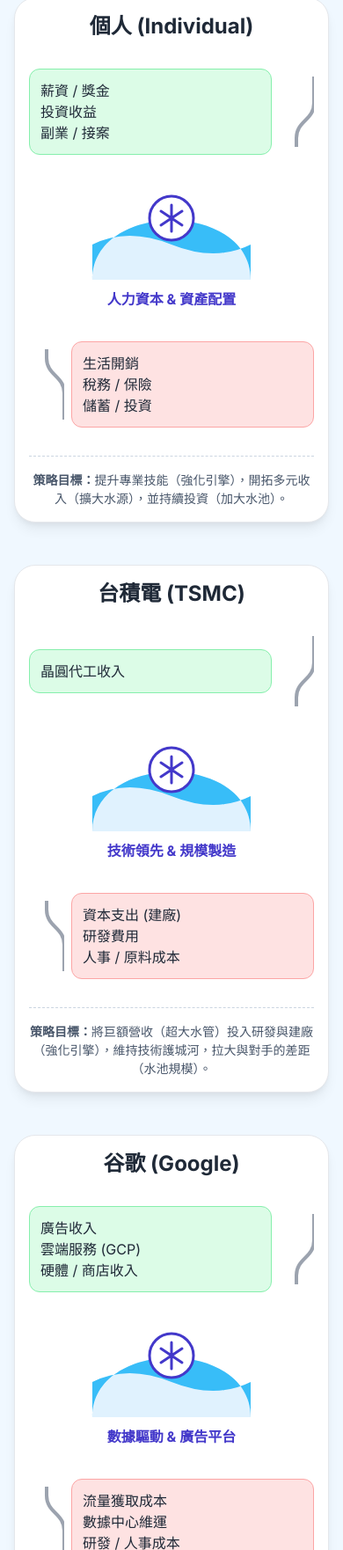
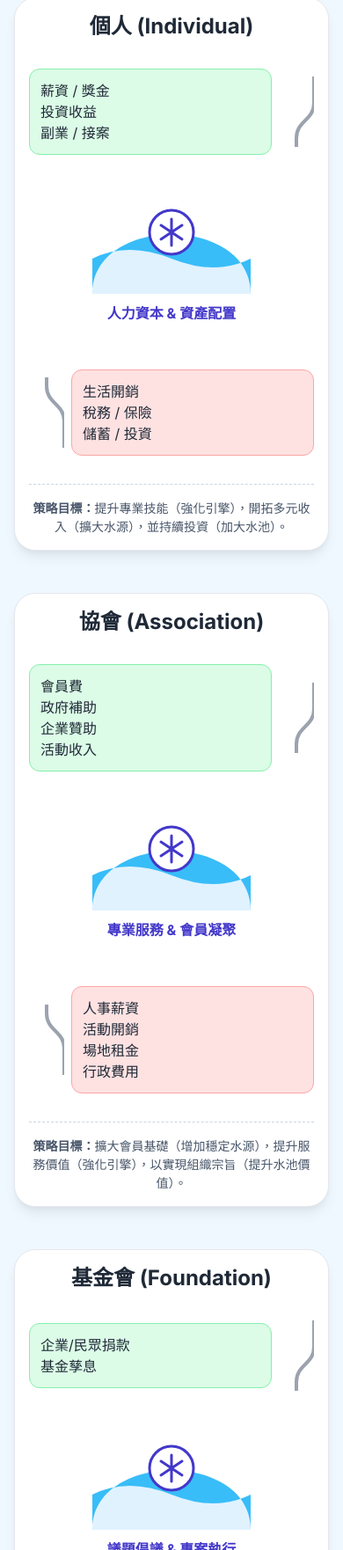
Before and after one commit to tommyliu2009/tommyliu2009.github.io, a plain HTML site: page flow.html in a window 390 px wide. Shown: the part 1662-3424 px from the top of the page at 88% size. Drawn offline with nearby package versions, Linux system fonts and the light colour scheme.

Commit message:
Update flow.html

```diff
--- a/flow.html
+++ b/flow.html
@@ -48,6 +48,7 @@
         @media (max-width: 768px) {
             .visual-flow-container {
                 grid-template-columns: 1fr;
+                gap: 2rem;
             }
         }
         .flow-source, .flow-drain {
@@ -136,35 +137,51 @@
             <h2 class="text-3xl md:text-4xl font-bold text-center text-blue-700 mb-12">金流思維實戰分析：案例解析</h2>
             <div class="space-y-12">
 
-                <!-- Case Study Card: Template -->
+                <!-- Individual -->
                 <div class="card p-4 md:p-8">
                     <h3 class="text-2xl font-bold text-center mb-4">個人 (Individual)</h3>
                     <div class="visual-flow-container">
-                        <!-- Inflow -->
-                        <div class="flow-source">
-                            <ul><li>薪資 / 獎金</li><li>投資收益</li><li>副業 / 接案</li></ul>
-                            <svg class="pipe-svg" viewBox="0 0 40 80"><path d="M40 0 V30 C40 50, 20 50, 20 70 V80" fill="none" stroke="#9ca3af" stroke-width="4"/></svg>
-                        </div>
-                        <!-- Engine & Pool -->
-                        <div class="engine-pool">
-                            <svg class="pool-svg" viewBox="0 0 200 120">
-                                <path d="M10 110 C 10 20, 190 20, 190 110 Z" fill="#e0f2fe"/>
-                                <path d="M10 70 Q 50 50, 100 70 T 190 70 V 110 C 190 20, 10 20, 10 110 Z" fill="#38bdf8"/>
-                                <circle cx="100" cy="40" r="25" fill="#fff" stroke="#4338ca" stroke-width="3"/>
-                                <path d="M100 25 L100 55 M88 32 L112 48 M88 48 L112 32" stroke="#4338ca" stroke-width="3" stroke-linecap="round"/>
-                            </svg>
-                            <div class="engine-text">人力資本 & 資產配置</div>
-                        </div>
-                        <!-- Outflow -->
-                        <div class="flow-drain">
-                            <svg class="pipe-svg" viewBox="0 0 40 80"><path d="M20 0 V10 C20 30, 40 30, 40 50 V80" fill="none" stroke="#9ca3af" stroke-width="4"/></svg>
-                            <ul><li>生活開銷</li><li>稅務 / 保險</li><li>儲蓄 / 投資</li></ul>
-                        </div>
+                        <div class="flow-source"><ul><li>薪資 / 獎金</li><li>投資收益</li><li>副業 / 接案</li></ul><svg class="pipe-svg" viewBox="0 0 40 80"><path d="M40 0 V30 C40 50, 20 50, 20 70 V80" fill="none" stroke="#9ca3af" stroke-width="4"/></svg></div>
+                        <div class="engine-pool"><svg class="pool-svg" viewBox="0 0 200 120"><path d="M10 110 C 10 20, 190 20, 190 110 Z" fill="#e0f2fe"/><path d="M10 70 Q 50 50, 100 70 T 190 70 V 110 C 190 20, 10 20, 10 110 Z" fill="#38bdf8"/><circle cx="100" cy="40" r="25" fill="#fff" stroke="#4338ca" stroke-width="3"/><path d="M100 25 L100 55 M88 32 L112 48 M88 48 L112 32" stroke="#4338ca" stroke-width="3" stroke-linecap="round"/></svg><div class="engine-text">人力資本 & 資產配置</div></div>
+                        <div class="flow-drain"><svg class="pipe-svg" viewBox="0 0 40 80"><path d="M20 0 V10 C20 30, 40 30, 40 50 V80" fill="none" stroke="#9ca3af" stroke-width="4"/></svg><ul><li>生活開銷</li><li>稅務 / 保險</li><li>儲蓄 / 投資</li></ul></div>
                     </div>
                     <div class="strategy-goal text-center"><strong>策略目標：</strong>提升專業技能（強化引擎），開拓多元收入（擴大水源），並持續投資（加大水池）。</div>
                 </div>
 
-                <!-- Other Cases using the new visual template -->
+                <!-- Association -->
+                <div class="card p-4 md:p-8">
+                    <h3 class="text-2xl font-bold text-center mb-4">協會 (Association)</h3>
+                    <div class="visual-flow-container">
+                        <div class="flow-source"><ul><li>會員費</li><li>政府補助</li><li>企業贊助</li><li>活動收入</li></ul><svg class="pipe-svg" viewBox="0 0 40 80"><path d="M40 0 V30 C40 50, 20 50, 20 70 V80" fill="none" stroke="#9ca3af" stroke-width="4"/></svg></div>
+                        <div class="engine-pool"><svg class="pool-svg" viewBox="0 0 200 120"><path d="M10 110 C 10 20, 190 20, 190 110 Z" fill="#e0f2fe"/><path d="M10 70 Q 50 50, 100 70 T 190 70 V 110 C 190 20, 10 20, 10 110 Z" fill="#38bdf8"/><circle cx="100" cy="40" r="25" fill="#fff" stroke="#4338ca" stroke-width="3"/><path d="M100 25 L100 55 M88 32 L112 48 M88 48 L112 32" stroke="#4338ca" stroke-width="3" stroke-linecap="round"/></svg><div class="engine-text">專業服務 & 會員凝聚</div></div>
+                        <div class="flow-drain"><svg class="pipe-svg" viewBox="0 0 40 80"><path d="M20 0 V10 C20 30, 40 30, 40 50 V80" fill="none" stroke="#9ca3af" stroke-width="4"/></svg><ul><li>人事薪資</li><li>活動開銷</li><li>場地租金</li><li>行政費用</li></ul></div>
+                    </div>
+                    <div class="strategy-goal text-center"><strong>策略目標：</strong>擴大會員基礎（增加穩定水源），提升服務價值（強化引擎），以實現組織宗旨（提升水池價值）。</div>
+                </div>
+
+                <!-- Foundation -->
+                <div class="card p-4 md:p-8">
+                    <h3 class="text-2xl font-bold text-center mb-4">基金會 (Foundation)</h3>
+                    <div class="visual-flow-container">
+                        <div class="flow-source"><ul><li>企業/民眾捐款</li><li>基金孳息</li></ul><svg class="pipe-svg" viewBox="0 0 40 80"><path d="M40 0 V30 C40 50, 20 50, 20 70 V80" fill="none" stroke="#9ca3af" stroke-width="4"/></svg></div>
+                        <div class="engine-pool"><svg class="pool-svg" viewBox="0 0 200 120"><path d="M10 110 C 10 20, 190 20, 190 110 Z" fill="#e0f2fe"/><path d="M10 70 Q 50 50, 100 70 T 190 70 V 110 C 190 20, 10 20, 10 110 Z" fill="#38bdf8"/><circle cx="100" cy="40" r="25" fill="#fff" stroke="#4338ca" stroke-width="3"/><path d="M100 25 L100 55 M88 32 L112 48 M88 48 L112 32" stroke="#4338ca" stroke-width="3" stroke-linecap="round"/></svg><div class="engine-text">議題倡議 & 專案執行</div></div>
+                        <div class="flow-drain"><svg class="pipe-svg" viewBox="0 0 40 80"><path d="M20 0 V10 C20 30, 40 30, 40 50 V80" fill="none" stroke="#9ca3af" stroke-width="4"/></svg><ul><li>專案支出</li><li>補助金撥款</li><li>研究/行政費用</li></ul></div>
+                    </div>
+                    <div class="strategy-goal text-center"><strong>策略目標：</strong>提升社會影響力（擴大捐款水源），高效執行專案（強化引擎），實現設立宗旨（讓水池的水流向社會）。</div>
+                </div>
+
+                <!-- Church / Temple -->
+                <div class="card p-4 md:p-8">
+                    <h3 class="text-2xl font-bold text-center mb-4">教會 / 宮廟 (Religious Org.)</h3>
+                    <div class="visual-flow-container">
+                        <div class="flow-source"><ul><li>信眾奉獻/香油錢</li><li>法會/活動收入</li><li>點燈/安太歲</li></ul><svg class="pipe-svg" viewBox="0 0 40 80"><path d="M40 0 V30 C40 50, 20 50, 20 70 V80" fill="none" stroke="#9ca3af" stroke-width="4"/></svg></div>
+                        <div class="engine-pool"><svg class="pool-svg" viewBox="0 0 200 120"><path d="M10 110 C 10 20, 190 20, 190 110 Z" fill="#e0f2fe"/><path d="M10 70 Q 50 50, 100 70 T 190 70 V 110 C 190 20, 10 20, 10 110 Z" fill="#38bdf8"/><circle cx="100" cy="40" r="25" fill="#fff" stroke="#4338ca" stroke-width="3"/><path d="M100 25 L100 55 M88 32 L112 48 M88 48 L112 32" stroke="#4338ca" stroke-width="3" stroke-linecap="round"/></svg><div class="engine-text">信仰感召 & 社區服務</div></div>
+                        <div class="flow-drain"><svg class="pipe-svg" viewBox="0 0 40 80"><path d="M20 0 V10 C20 30, 40 30, 40 50 V80" fill="none" stroke="#9ca3af" stroke-width="4"/></svg><ul><li>建築維護</li><li>慈善/社會服務</li><li>傳教/活動開銷</li></ul></div>
+                    </div>
+                    <div class="strategy-goal text-center"><strong>策略目標：</strong>深化信眾連結（穩固水源），提供精神與社區支持（強化引擎），將資源用於慈善與教義傳播（讓水池的水滋養社區）。</div>
+                </div>
+
+                <!-- TSMC -->
                 <div class="card p-4 md:p-8">
                     <h3 class="text-2xl font-bold text-center mb-4">台積電 (TSMC)</h3>
                     <div class="visual-flow-container">
@@ -175,6 +192,7 @@
                     <div class="strategy-goal text-center"><strong>策略目標：</strong>將巨額營收（超大水管）投入研發與建廠（強化引擎），維持技術護城河，拉大與對手的差距（水池規模）。</div>
                 </div>
 
+                <!-- Google -->
                 <div class="card p-4 md:p-8">
                     <h3 class="text-2xl font-bold text-center mb-4">谷歌 (Google)</h3>
                     <div class="visual-flow-container">
@@ -185,6 +203,7 @@
                     <div class="strategy-goal text-center"><strong>策略目標：</strong>用免費服務吸引海量用戶（開拓無數小水源），透過廣告引擎變現，再將資金投入創新業務（尋找新水池）。</div>
                 </div>
 
+                <!-- Taiwan Gov. -->
                 <div class="card p-4 md:p-8">
                     <h3 class="text-2xl font-bold text-center mb-4">台灣政府 (Taiwan Gov.)</h3>
                     <div class="visual-flow-container">
@@ -194,8 +213,6 @@
                     </div>
                     <div class="strategy-goal text-center"><strong>策略目標：</strong>促進經濟發展以擴大稅基（加寬總水管），透過預算分配（引擎調控）將資源投入關鍵領域，提升全民福祉（水池水位）。</div>
                 </div>
-
-                <!-- Add other cases as needed -->
 
             </div>
         </section>
```
